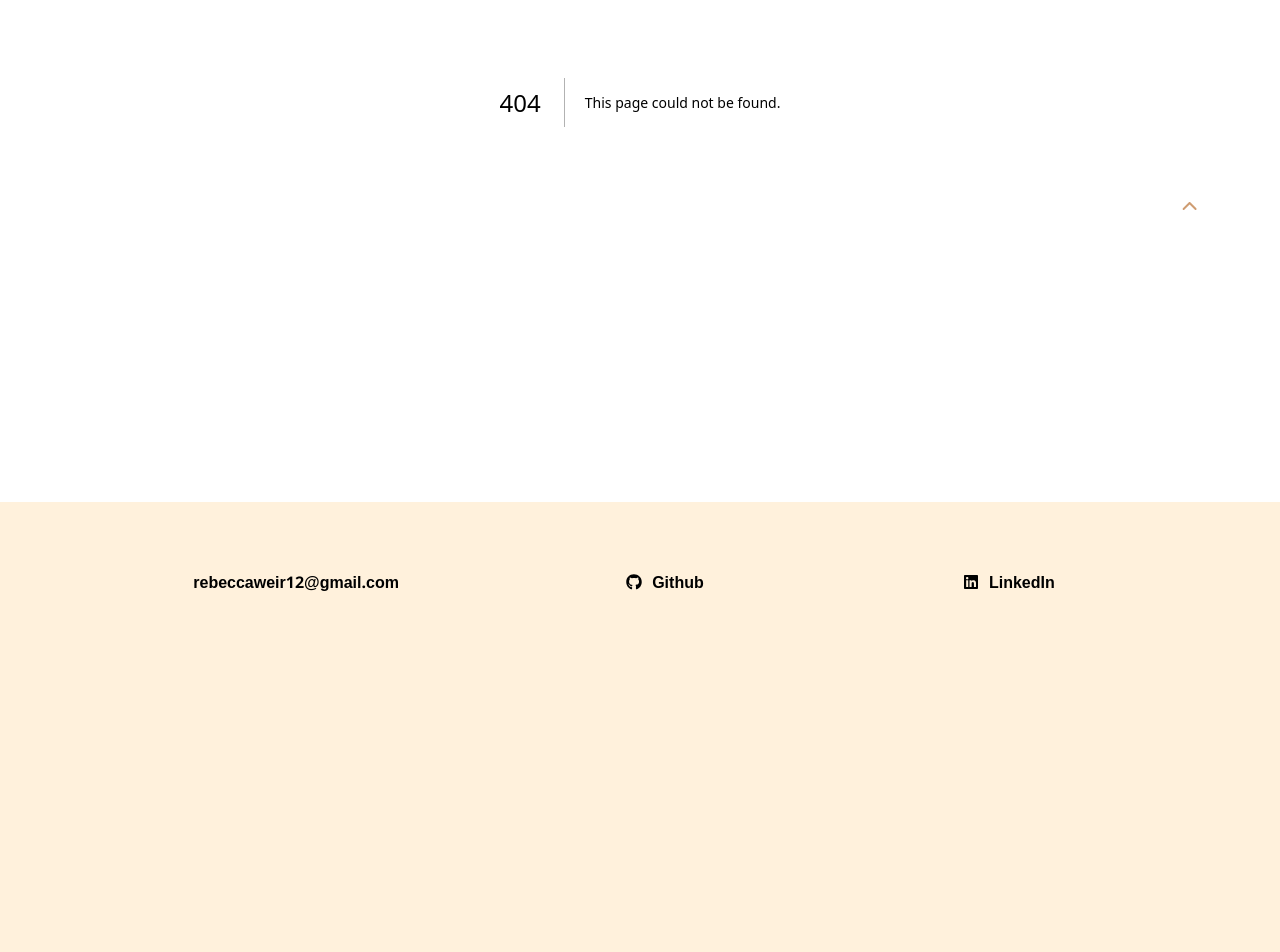
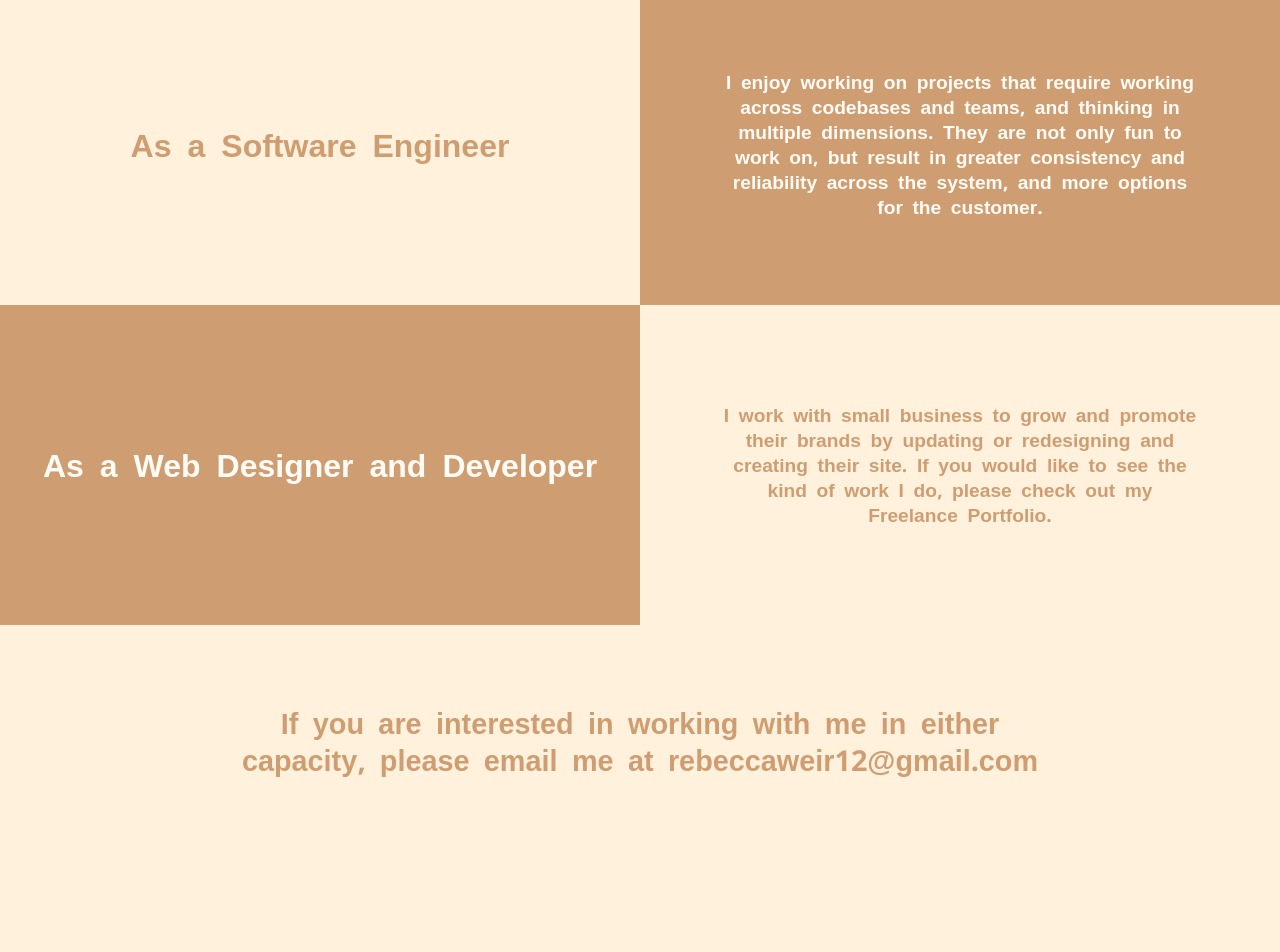
Before and after one commit to rweir4/personaldevsite, a Next.js app: page /work-with-me in a window 1280 px wide. Before the commit this address had no page. Shown: the part 500-1452 px from the top of the page. Before the commit the page ends 1162 px from the top, so only its background shows below. Built offline with nearby package versions, Linux system fonts and the light colour scheme; a web font is replaced by a local one.

Commit message:
Add work with me

```diff
--- a/app/layout.js
+++ b/app/layout.js
@@ -21,7 +21,7 @@ export default function RootLayout({ children }) {
             <a href='/'>Home</a>
             <a href='/portfolio'>Portfolio</a>
             <a href='/about'>About</a>
-            {/* <a href='/work-with-me'>Work With Me</a> */}
+            <a href='/work-with-me'>Work With Me</a>
           </nav>
         </header>
         {children}
--- a/app/page.module.scss
+++ b/app/page.module.scss
@@ -301,84 +301,6 @@
   }
 }
 
-// .contact {
-//   padding-top: 3rem;
-//   display: flex;
-//   width: var(--max-width);
-//   justify-content: space-evenly;
-//   color: var(--dark-grey);
-
-// }
-
-// .chat {
-//   padding-top: 3rem;
-//   width: 30%;
-// }
-
-// .email {
-//   width: 35rem;
-//   display: flex;
-//   flex-direction: column;
-//   font-weight: 700;
-
-//   input {
-//     padding: .5rem;
-//     border: 1.25px solid var(--dark-grey);
-//     border-radius: 3px;
-//   }
-
-//   input::-webkit-input-placeholder {
-//     opacity: .75;
-//   }
-
-//   input:focus-visible {
-//     outline: 1px solid var(--dark-creme);
-//   }
-
-//   label {
-//     margin: 1rem 1rem 1rem 0;
-//     // align-items: bottom;
-//   }
-
-//   textarea {
-//     min-height: 10rem;
-//     border: 1.25px solid var(--dark-grey);
-//     border-radius: 3px;
-//     padding: .5rem;
-//     font-family: var(--font-title);
-//     font-weight: 700;
-//   }
-
-//   textarea:focus-visible {
-//     outline: 1px solid var(--dark-creme);
-//   }
-
-//   button {
-//     background-color: var(--creme);
-//     border: 2px solid var(--tan);
-//     color: var(--tan);
-//     font-family: var(--font-title);
-//     font-weight: 700;
-//     font-size: 1rem;
-//     border-radius: 3px;
-//     align-self: center;
-//     width: 6rem;
-//     padding: 1rem;
-//     margin: 2rem 0;
-//   }
-
-//   button:hover {
-//     background-color: var(--tan);
-//     color: var(--creme);
-//     border: none;
-//   }
-// }
-
-// .form_info {
-//   display: flex;
-//   justify-content: space-between;
-// }
-
 .ginny {
   height: 20rem;
   padding: 1rem;
@@ -527,3 +449,56 @@
     color: var(--tan);
   }
 }
+
+.work_with_me_subtitle {
+  text-align: center;
+  padding: 5rem 15rem;
+  color: var(--tan);
+}
+
+.work_with_me_desc {
+  display: flex;
+  height: 20rem;
+  text-align: center;
+}
+
+.work_with_me_type {
+  font-size: 2rem;
+}
+
+.box_left {
+  display: flex;
+  flex-direction: column;
+  justify-content: center;
+  height: 100%;
+  width: 50vw;
+  color: var(--tan);
+
+  p {
+    padding: 5rem;
+    font-size: 1.2rem;
+  }
+}
+
+.box_right {
+  display: flex;
+  flex-direction: column;
+  justify-content: center;
+  height: 100%;
+  width: 50vw;
+  background-color: var(--tan);
+  color: var(--light-creme);
+
+  p {
+    padding: 5rem;
+    font-size: 1.2rem;
+  }
+}
+
+.email {
+  font-size: 1.8rem;
+  color: var(--tan);
+  width: 50rem;
+  padding: 5rem 0;
+  text-align: center;
+}
--- /dev/null
+++ b/app/work-with-me/page.js
@@ -0,0 +1,39 @@
+import styles from 'app/page.module.scss';
+
+export default function WorkWithMe() {
+  return (
+    <main className={styles.main}>
+      <h1 className={styles.work_with_me_subtitle}>
+        My priorites are those of the product and business owners I work to promote.
+      </h1>
+      <div className={styles.work_with_me_desc}>
+        <div className={styles.box_left}>
+          <h2 className={styles.work_with_me_type}>As a Software Engineer</h2>
+        </div>
+        <div className={styles.box_right}>
+          <p>
+            I enjoy working on projects that require working across codebases and teams, and thinking in multiple dimensions.
+            They are not only fun to work on, but result in greater consistency and reliability across the system,
+            and more options for the customer.
+          </p>
+        </div>
+      </div>
+      <div className={styles.work_with_me_desc}>
+        <div className={styles.box_right}>
+          <h2 className={styles.work_with_me_type}>As a Web Designer and Developer</h2>
+        </div>
+        <div className={styles.box_left}>
+          <p>
+            I work with small business to grow and promote their brands by updating or redesigning and creating their site.
+            If you would like to see the kind of work I do, please check out my Freelance Portfolio.
+          </p>
+        </div>
+      </div>
+
+      <h3 className={styles.email}>
+        If you are interested in working with me in either capacity,
+        please email me at rebeccaweir12@gmail.com
+      </h3>
+    </main>
+  )
+}
```
